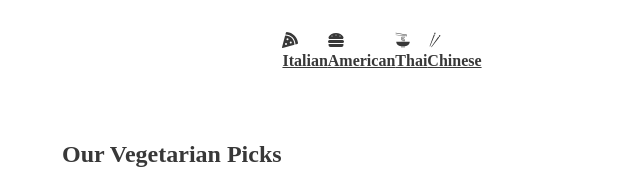
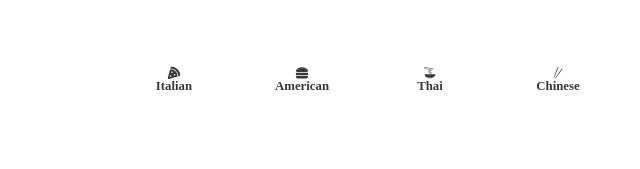
Before and after one commit to pjfooeve09/delicisous-recipe, a React (Create React App) app: page / in a window 1280 px wide. Shown: the top 169 px of the page, without its empty margins (258-898 px from the left). Built offline with nearby package versions, Linux system fonts and the light colour scheme; no server answers; the HTML template or start-up script is replaced by a standard one.

Commit message:
added cuisine based on cuisine type

```diff
--- a/src/components/Category.jsx
+++ b/src/components/Category.jsx
@@ -12,22 +12,22 @@ class Category extends Component {
   render() {
     return (
       <List>
-        <NavLink to={"/cuisine/Italian"}>
+        <SLink to={"/cuisine/Italian"}>
           <FaPizzaSlice />
           <h4>Italian</h4>
-        </NavLink>
-        <NavLink to={"/cuisine/American"}>
+        </SLink>
+        <SLink to={"/cuisine/American"}>
           <FaHamburger />
           <h4>American</h4>
-        </NavLink>
-        <NavLink to={"/cuisine/Thai"}>
+        </SLink>
+        <SLink to={"/cuisine/Thai"}>
           <GiNoodles />
           <h4>Thai</h4>
-        </NavLink>
-        <NavLink to={"/cuisine/Chinese"}>
+        </SLink>
+        <SLink to={"/cuisine/Chinese"}>
           <GiChopsticks />
           <h4>Chinese</h4>
-        </NavLink>
+        </SLink>
       </List>
     );
   }
@@ -39,4 +39,19 @@ const List = styled.div`
   margin: 2rem 0rem;
 `;
 
+const SLink = styled(NavLink)`
+  display: flex;
+  flex-direction: column;
+  justify-content: center;
+  align-items: center;
+  border-radius: 50%;
+  margin-right: 2rem;
+  text-decoration: none;
+  background: linear-gradiant(35deg, #494949, #313131);
+  width: 6rem;
+  height: 6rem;
+  cursor: pointer;
+  transform: scale(0.8);
+`;
+
 export default Category;
--- a/src/components/Popular.jsx
+++ b/src/components/Popular.jsx
@@ -27,7 +27,6 @@ class Popular extends Component {
     }
   }
   render() {
-    console.log(this.state.recipes);
     return (
       <Wrapper>
         <h2>Popular Recipes</h2>
--- a/src/pages/Cuisine.jsx
+++ b/src/pages/Cuisine.jsx
@@ -1,12 +1,10 @@
 import React, { Component } from "react";
 import styled from "styled-components";
 import { motion } from "framer-motion";
-//useParams allow us to pull out keyword from URL
-import { Link, useParams } from "react-router-dom";
-import { Splide, SplideSlide } from "@splidejs/react-splide";
-import "@splidejs/splide/dist/css/splide.min.css";
+import { useParams } from "react-router-dom";
 
 const withParams = (Component) => {
+  //useParams allow us to pull out keyword from URL. We are using it as a prop
   return (props) => <Component {...props} params={useParams()} />;
 };
 
@@ -18,8 +16,7 @@ class Cuisine extends Component {
     };
   }
 
-  componentDidMount() {
-    const getCuisine = (name) => {
+  getCuisine(name) {
     fetch(
       `https://api.spoonacular.com/recipes/complexSearch?apiKey=${process.env.REACT_APP_API_KEY}&cuisine=${name}`
     )
@@ -27,14 +24,29 @@ class Cuisine extends Component {
       .then((data) => {
         this.setState({ cuisine: data.results });
       });
-    };
-    getCuisine(this.props.params.type);
+  }
+
+  cuisineType() {
+    const { params } = this.props;
+    return params.type;
+  }
+
+  componentDidMount() {
+    this.getCuisine(this.cuisineType());
+  }
+
+  componentDidUpdate(prevProps) {
+    //in order to update setSate in componentDidUpdate, we need to use a conditional statement otherwise it will end up in a loop
+    if (prevProps.params.type !== this.cuisineType()) {
+      this.getCuisine(this.cuisineType());
+    }
   }
 
   render() {
+    const { cuisine } = this.state;
     return (
       <Grid>
-        {this.state.cuisine.map((recipe) => (
+        {cuisine.map((recipe) => (
           <Card key={recipe.id}>
             <img src={recipe.image} alt="" />
             <h4>{recipe.title}</h4>
```
Also changed, not shown: 1 other file (tests, documents, lock files or other folders). Lines whose indentation alone changed are shown as unchanged.
